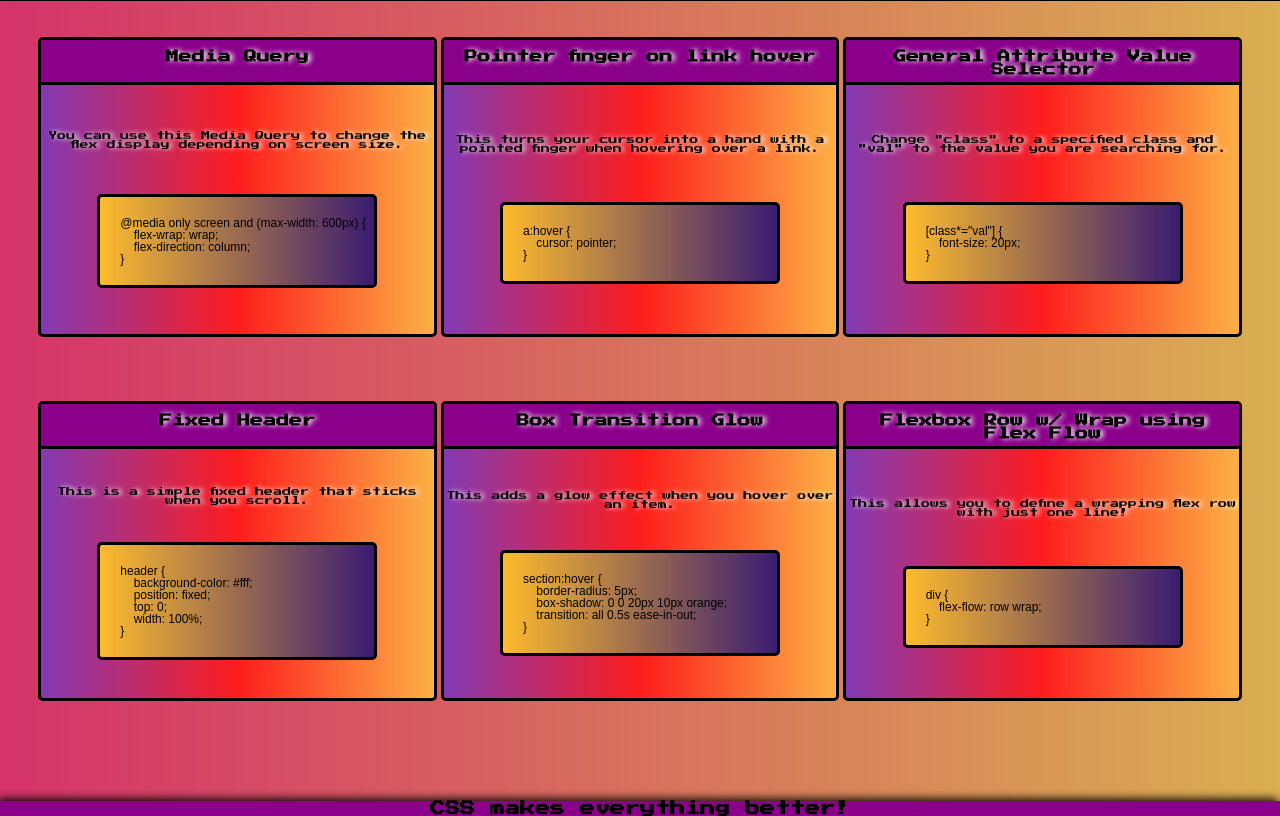
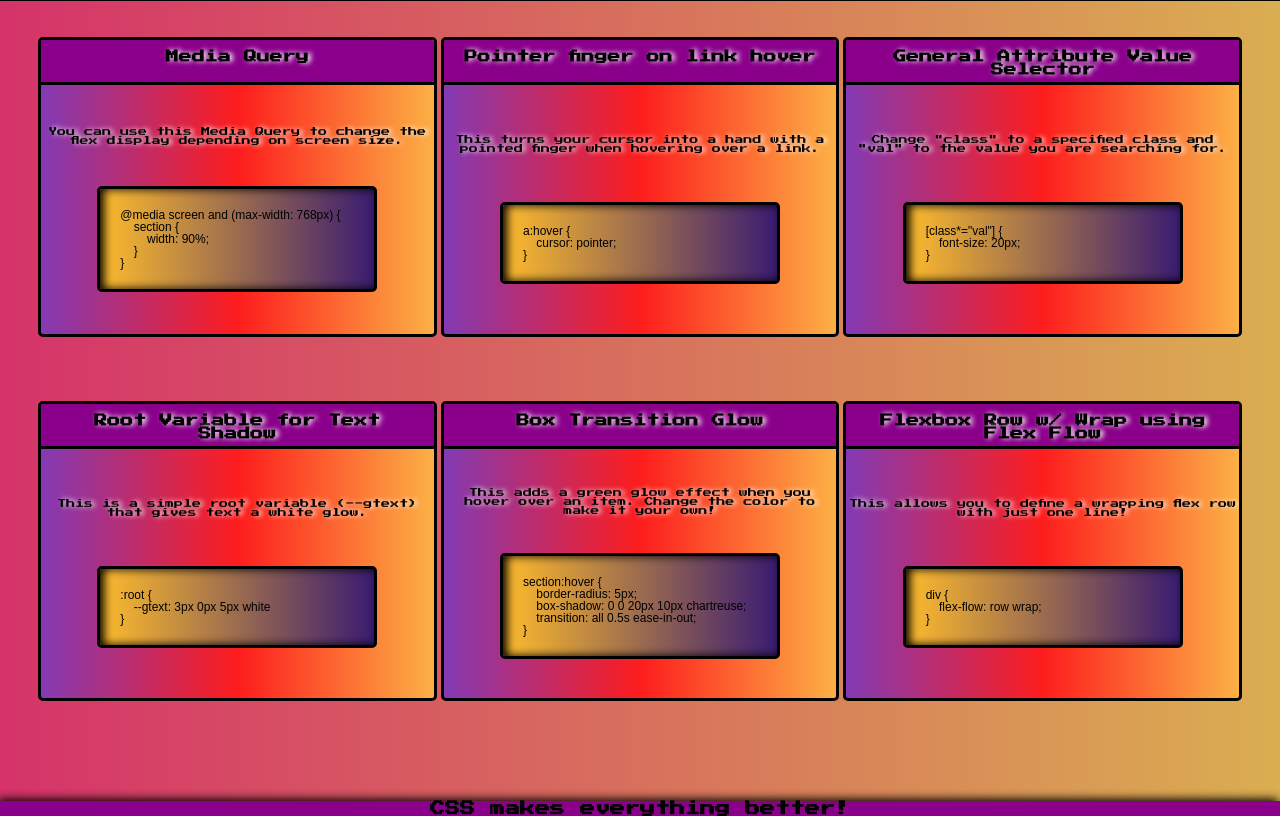
Before and after one commit to Mheer91/CSS-Cheatsheet, a plain HTML site: page index.html in a window 1280 px wide. Shown: the part 75-891 px from the top of the page. Drawn offline with Linux system fonts and the light colour scheme.

Commit message:
changes round 2

```diff
--- a/assets/style.css
+++ b/assets/style.css
@@ -86,6 +86,7 @@ pre {
     width: 280px;
     height: fit-content;
     padding: 20px;
+    box-shadow: 4px 0 10px black inset;
 }
 
 pre:active {
@@ -96,7 +97,6 @@ code {
     display: flex;
     font-family: Arial, Helvetica, sans-serif;
     font-size: 12px;
-
 }
 
 footer {
@@ -117,7 +117,7 @@ footer {
     }
 }
 
-@media screen and (max-width: 500px) {
+@media screen and (max-width: 768px) {
     section {
         width: 90%;
     }
--- a/index.html
+++ b/index.html
@@ -22,9 +22,10 @@
         <section>
             <h2>Media Query</h2>
             <p>You can use this Media Query to change the flex display depending on screen size.</p>
-            <pre><code>@media only screen and (max-width: 600px) {
-    flex-wrap: wrap;
-    flex-direction: column;
+            <pre><code>@media screen and (max-width: 768px) {
+    section {
+        width: 90%;
+    }
 }</code></pre>
         </section>
 
@@ -45,22 +46,19 @@
         </section>
 
         <section>
-            <h2>Fixed Header</h2>
-            <p>This is a simple fixed header that sticks when you scroll.</p>
-            <pre><code>header {
-    background-color: #fff;
-    position: fixed;
-    top: 0;
-    width: 100%;
+            <h2>Root Variable for Text Shadow</h2>
+            <p>This is a simple root variable (--gtext) that gives text a white glow.</p>
+            <pre><code>:root {
+    --gtext: 3px 0px 5px white
 }</code></pre>
         </section>
 
         <section>
             <h2>Box Transition Glow</h2>
-            <p>This adds a glow effect when you hover over an item.</p>
+            <p>This adds a green glow effect when you hover over an item. Change the color to make it your own!</p><br>
             <pre><code>section:hover {
     border-radius: 5px;
-    box-shadow: 0 0 20px 10px orange;
+    box-shadow: 0 0 20px 10px chartreuse;
     transition: all 0.5s ease-in-out;
 }</code></pre>
         </section>
```
